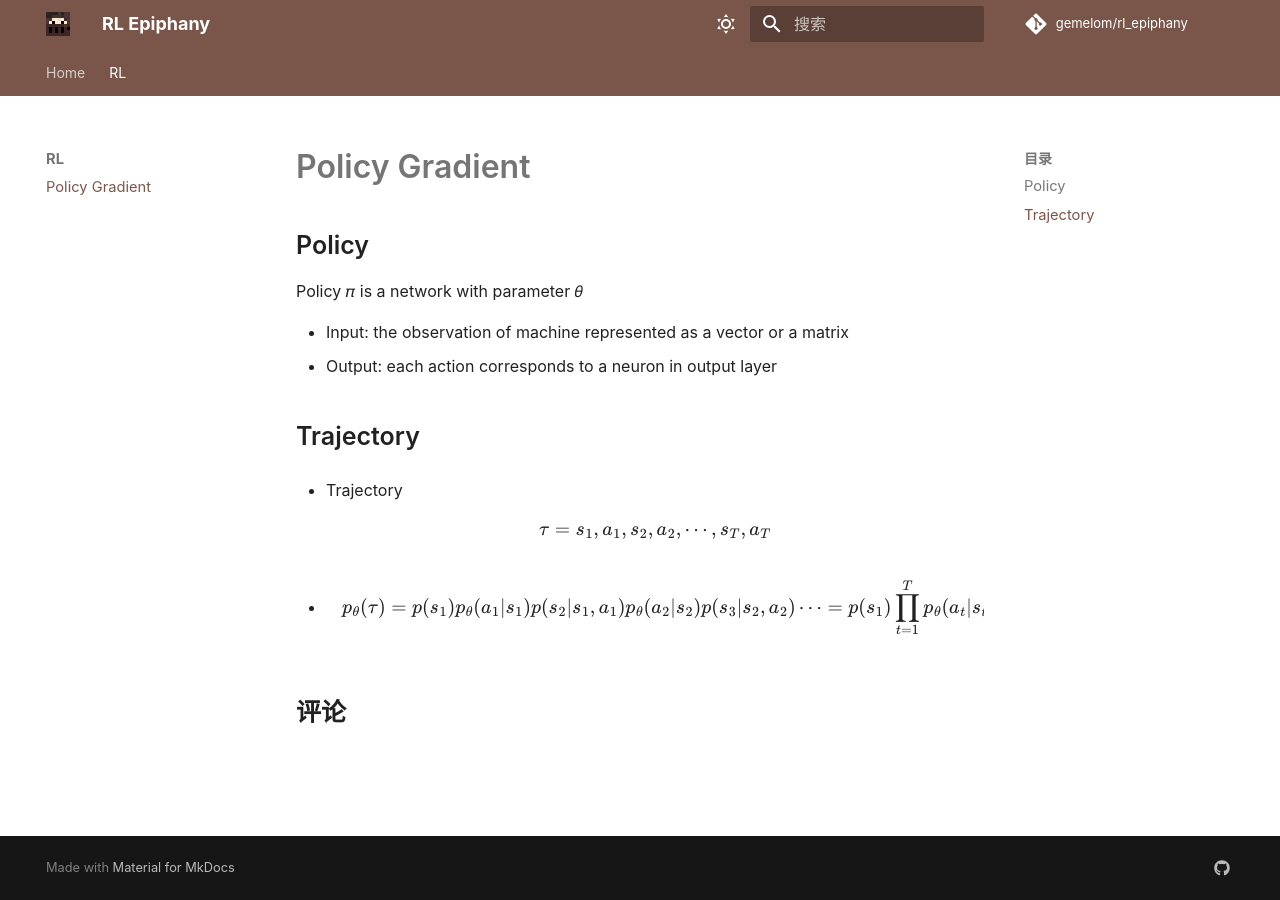
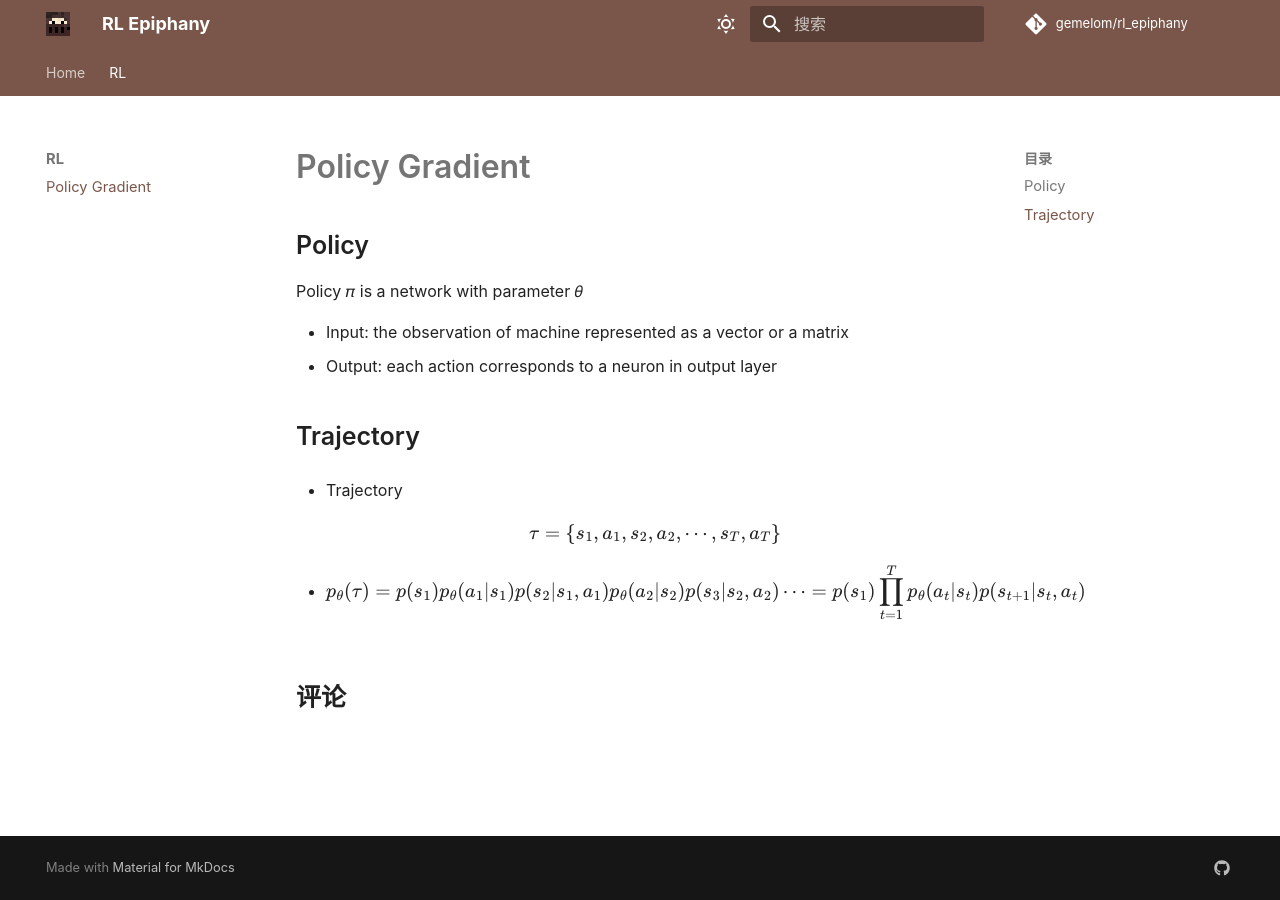
Before and after one commit to gemelom/rl_epiphany, an MkDocs documentation site: the page built from docs/RL/PG.md, in a window 1280 px wide. Built offline with MkDocs 1.6.1 and Material for MkDocs 9.7.7, drawn with Linux system fonts in a browser that asks for light colours; nearby versions of some CDN libraries; some web fonts are replaced; formulas are drawn with MathJax 3; comment, search, counter and statistics services are not loaded; a style sheet for code colours, icons or effects is not loaded; part of the change alters nothing that is shown.

```diff
--- a/mkdocs.yml
+++ b/mkdocs.yml
@@ -43,6 +43,8 @@ markdown_extensions:
   - def_list
   - attr_list
   - md_in_html
+  - mdx_math:
+      enable_dollar_delimiter: true
   - sane_lists
   - admonition
   - pymdownx.keys
@@ -64,8 +66,8 @@ markdown_extensions:
       custom_checkbox: true
   - pymdownx.highlight:
       anchor_linenums: true
-  - pymdownx.arithmatex:
-      generic: true
+  # - pymdownx.arithmatex:
+  #     generic: true
 
 
 extra_css:
@@ -84,8 +86,9 @@ extra_javascript:
   - https://gcore.jsdelivr.net/npm/katex@0.15.1/dist/katex.min.js
   - js/katex.js
   - https://polyfill.io/v3/polyfill.min.js?features=es6
-  - https://cdn.jsdelivr.net/npm/mathjax@3/es5/tex-chtml.js
-  - https://cdn.jsdelivr.net/npm/mathjax@3/es5/tex-mml-chtml.js
+  # - https://cdn.jsdelivr.net/npm/mathjax@3/es5/tex-chtml.js
+  # - https://cdn.jsdelivr.net/npm/mathjax@3/es5/tex-mml-chtml.js
+  - https://cdnjs.cloudflare.com/ajax/libs/mathjax/2.7.5/MathJax.js?config=TeX-AMS_HTML
 
 extra:
   social:
```
